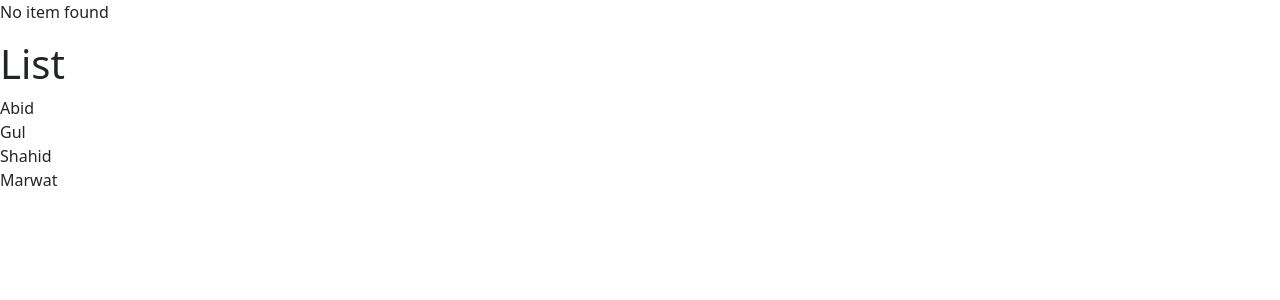
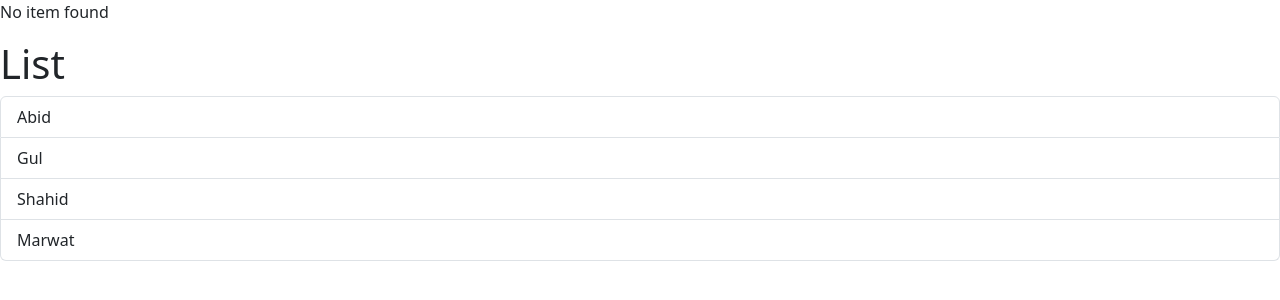
Before and after one commit to abidgulshahid/react-learning-app, a React (Vite) app in the folder react_learning/: page / in a window 1280 px wide. Shown: the top 300 px of the page. Built offline with nearby package versions, Linux system fonts and the light colour scheme.

Commit message:
Update ListGroups.tsx

```diff
--- a/react_learning/src/Components/ListGroups.tsx
+++ b/react_learning/src/Components/ListGroups.tsx
@@ -4,6 +4,12 @@ function ListGroups(){
     var items = []
     const getItems = () => {
         return items.length === 0 && <p>No item found</p>
+    }
+    let count = 0
+    const counter = () => {
+        count = count + 1
+        return count
+
     }
 
     return (
@@ -12,7 +18,7 @@ function ListGroups(){
     <h1>List</h1>
 <ul className="list-group">
 
-    {Lists.map((items) => (<li key={items}>{items}</li>))}
+    {Lists.map((items) => (<li onClick={() => console.log(items)} className="list-group-item" key={items}>{items}</li>))}
 </ul>
 </>
 
```
